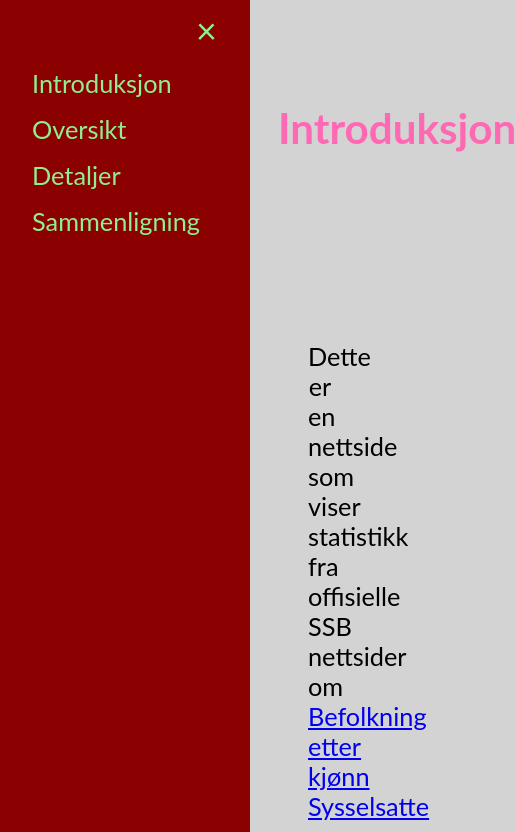
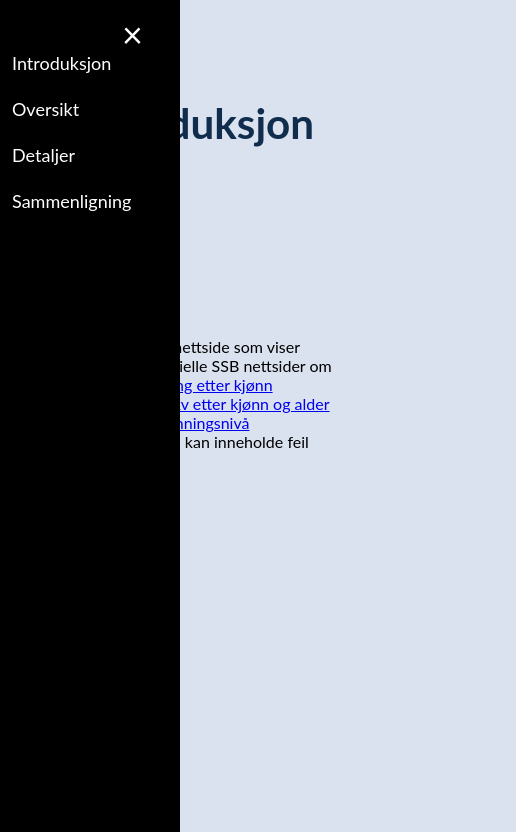
Before and after one commit to kongknutsson/info134-semester-oppgave, a plain HTML site: page index.html in a window 390 px wide. Both pictures are taken after a click on the element "☰ Hovedinnhold". Shown: the top 832 px of the page, 516 px wide, since content can reach past the window. Drawn offline with Linux system fonts and the light colour scheme; no server answers.

Commit message:
Add files via upload

```diff
--- a/myscript.js
+++ b/myscript.js
@@ -1,11 +1,14 @@
 function openNav(){
+  if (window.matchMedia("(max-width: 960px)").matches) {
+    document.getElementById('sidenav').style.width = "180px";
+  } else {
   document.getElementById("sidenav").style.width = "250px";
-  document.getElementById("main").style.marginLeft = "250px";
+  }
 }
 function closeNav(){
   document.getElementById("sidenav").style.width = "0";
-  document.getElementById("main").style.marginLeft = "0";
 }
+
 function oversikt(){
   document.getElementById("Introduksjon").style.display = "none";
   document.getElementById("Detaljer").style.display = "none";
@@ -58,7 +61,7 @@ function Befolkning(url){
     this.skjema = "ok";
   };
   this.getIDS = function(){};
-  this.getInfo = function (){};
+  this.getInfo = function(komNr){};
 }
 
 var bef = new Befolkning("http://wildboy.uib.no/~tpe056/folk/104857.json");
--- a/mystyle.css
+++ b/mystyle.css
@@ -1,12 +1,13 @@
 body {
-  background-color: lightgrey;
+  background-color: #dbe2ef;
   font-family: "Lato", sans-serif;
 }
 
 h1 {
-  font-size: 3vh;
-  color: hotpink;
+  font-size: 5vh;
+  color: #112d4e;
   font-family: inherit;
+  text-align: center;
 }
 
 .int{
@@ -14,11 +15,6 @@ h1 {
   text-align: center;
   padding: 20px 30px;
   margin-top: 20vh;
-}
-
-#titleI {
-  font-size: 5vh;
-  text-align: center;
 }
 
 #Introduksjon {
@@ -41,6 +37,11 @@ h1 {
   text-align: center;
   font-size: 2vh;
   margin-bottom: 5vh;
+}
+
+table.tables{
+  margin-left: auto;
+  margin-right: auto;
 }
 
 .tables {
@@ -68,12 +69,13 @@ h1 {
 /*button for nav*/
 span {
     display: block;
-    width: 10vw;
-    height: 3vh;
+    width: auto;
+    height: auto;
     padding:10px;
-    color: white;
-    background-color: darkred;
+    color: black;
+    background-color: inherit;
     cursor:pointer;
+    font-size: 3vh;
 }
 
 /**navigator**/
@@ -84,24 +86,24 @@ span {
   z-index: 1;
   top: 0;
   left: 0;
-  background-color: darkred;
   overflow-x: hidden;
   transition: 0.5s;
   padding-top: 60px;
+  background-color: black;
 }
 
 .mySidenav a {
   padding: 8px 8px 8px 32px;
   text-decoration: none;
-  font-size: 3vh;
-  color: lightgreen;
+  font-size: 2.5vh;
+  color: white;
   display: block;
   transition: 0.3s;
+  padding: 12px;
 }
 
 .mySidenav a:hover{
-  color: black;
-  background-color: darkred;
+  color: darkgrey;
 }
 
 .mySidenav .closebtn{
@@ -125,8 +127,20 @@ span {
   transform: translate(-50%, 0);
 }
 
-/*mindre skjerm*/
-@media screen and (max-width: 800px){
-  .sidenav{padding-top:15px;}
-  .sidenav a{font-size: 18px;}
+/*mobil og tablet mode*/
+@media only screen and (max-width: 960px) {
+  .mySidenav{
+    font-size: 2vh;
+    padding-top: 40px;
+  }
+  .mySidenav a{
+    font-size: 18px;
+  }
+  span{
+    font-size: 2.1vh;
+    width: auto;
+  }
+  .int{
+    font-size: 16px;
+  }
 }
```
